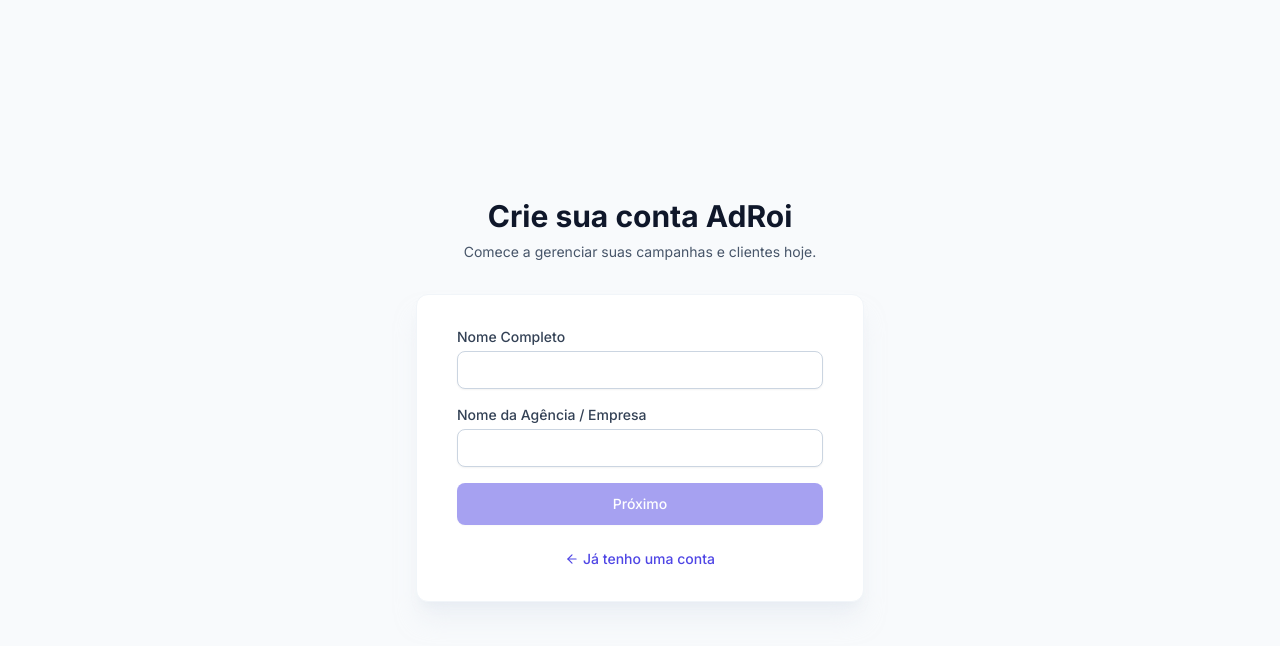
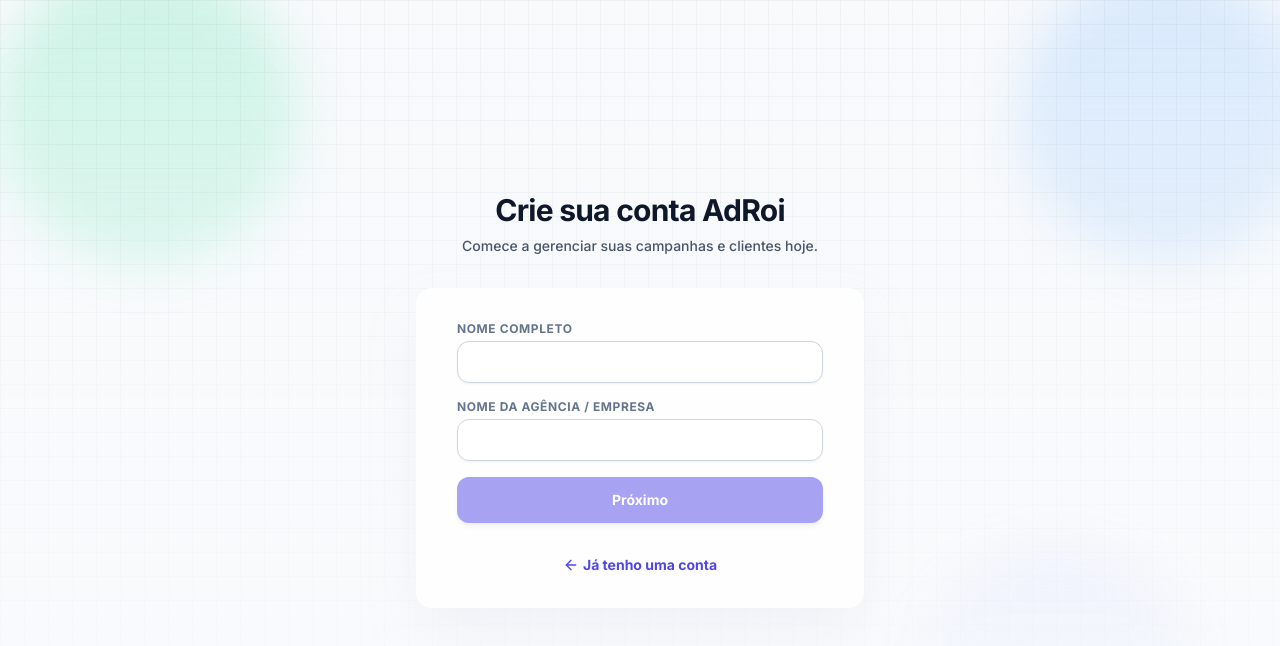
Before and after one commit to EduardoKainan/adroi, a React (Vite) app: page / in a window 1280 px wide. Both pictures are taken after a click on the button "Criar conta grátis". Shown: the top 646 px of the page. Built offline with nearby package versions, Linux system fonts and the light colour scheme; no server answers.

Commit message:
feat: Add animated background to auth pages
Introduces a dynamic, animated background with gradient blobs and a grid overlay to the Login and Register pages. This enhances the user interface and provides a more engaging visual experience.

```diff
--- a/components/Register.tsx
+++ b/components/Register.tsx
@@ -46,18 +46,47 @@
   };
 
   return (
-    <div className="min-h-screen bg-slate-50 flex flex-col justify-center py-12 sm:px-6 lg:px-8">
-      <div className="sm:mx-auto sm:w-full sm:max-w-md">
-        <h2 className="text-center text-3xl font-extrabold text-slate-900">
+    <div className="min-h-screen relative flex flex-col justify-center py-12 sm:px-6 lg:px-8 overflow-hidden bg-slate-50">
+
+      {/* --- TECH ANALYTICS BACKGROUND START --- */}
+      <style>{`
+        @keyframes blob {
+          0% { transform: translate(0px, 0px) scale(1); }
+          33% { transform: translate(30px, -50px) scale(1.1); }
+          66% { transform: translate(-20px, 20px) scale(0.9); }
+          100% { transform: translate(0px, 0px) scale(1); }
+        }
+        .animate-blob {
+          animation: blob 7s infinite;
+        }
+        .animation-delay-2000 {
+          animation-delay: 2s;
+        }
+        .animation-delay-4000 {
+          animation-delay: 4s;
+        }
+      `}</style>
+
+      <div className="absolute inset-0 z-0">
+        <div className="absolute inset-0 bg-[linear-gradient(to_right,#80808012_1px,transparent_1px),linear-gradient(to_bottom,#80808012_1px,transparent_1px)] bg-[size:24px_24px]"></div>
+        <div className="absolute top-0 -right-4 w-72 h-72 bg-blue-300 rounded-full mix-blend-multiply filter blur-xl opacity-30 animate-blob"></div>
+        <div className="absolute top-0 -left-4 w-72 h-72 bg-emerald-300 rounded-full mix-blend-multiply filter blur-xl opacity-30 animate-blob animation-delay-2000"></div>
+        <div className="absolute -bottom-8 right-20 w-72 h-72 bg-indigo-300 rounded-full mix-blend-multiply filter blur-xl opacity-30 animate-blob animation-delay-4000"></div>
+        <div className="absolute inset-0 bg-gradient-to-b from-transparent via-slate-50/50 to-slate-50"></div>
+      </div>
+      {/* --- TECH ANALYTICS BACKGROUND END --- */}
+
+      <div className="relative z-10 sm:mx-auto sm:w-full sm:max-w-md">
+        <h2 className="text-center text-3xl font-extrabold text-slate-900 tracking-tight">
           Crie sua conta AdRoi
         </h2>
-        <p className="mt-2 text-center text-sm text-slate-600">
+        <p className="mt-2 text-center text-sm text-slate-600 font-medium">
           Comece a gerenciar suas campanhas e clientes hoje.
         </p>
       </div>
 
-      <div className="mt-8 sm:mx-auto sm:w-full sm:max-w-md">
-        <div className="bg-white py-8 px-4 shadow-xl shadow-slate-200/50 sm:rounded-xl sm:px-10 border border-slate-100">
+      <div className="mt-8 sm:mx-auto sm:w-full sm:max-w-md relative z-10">
+        <div className="bg-white/80 backdrop-blur-xl py-8 px-4 shadow-2xl shadow-slate-200/50 sm:rounded-2xl sm:px-10 border border-white/50">
           <form className="space-y-6" onSubmit={handleRegister}>
             {error && (
               <div className="bg-red-50 text-red-600 text-sm p-3 rounded-lg border border-red-100">
@@ -68,21 +97,21 @@
             {step === 1 && (
               <div className="space-y-4 animate-in fade-in slide-in-from-right-4">
                  <div>
-                    <label className="block text-sm font-medium text-slate-700">Nome Completo</label>
+                    <label className="block text-xs font-bold text-slate-500 uppercase tracking-wider mb-1">Nome Completo</label>
                     <input
                       required
                       type="text"
-                      className="mt-1 block w-full px-3 py-2 border border-slate-300 rounded-lg shadow-sm focus:ring-indigo-500 focus:border-indigo-500 sm:text-sm outline-none"
+                      className="block w-full px-3 py-2.5 border border-slate-300 rounded-xl shadow-sm focus:ring-indigo-500 focus:border-indigo-500 sm:text-sm outline-none bg-white/50"
                       value={formData.fullName}
                       onChange={e => setFormData({...formData, fullName: e.target.value})}
                     />
                  </div>
                  <div>
-                    <label className="block text-sm font-medium text-slate-700">Nome da Agência / Empresa</label>
+                    <label className="block text-xs font-bold text-slate-500 uppercase tracking-wider mb-1">Nome da Agência / Empresa</label>
                     <input
                       required
                       type="text"
-                      className="mt-1 block w-full px-3 py-2 border border-slate-300 rounded-lg shadow-sm focus:ring-indigo-500 focus:border-indigo-500 sm:text-sm outline-none"
+                      className="block w-full px-3 py-2.5 border border-slate-300 rounded-xl shadow-sm focus:ring-indigo-500 focus:border-indigo-500 sm:text-sm outline-none bg-white/50"
                       value={formData.companyName}
                       onChange={e => setFormData({...formData, companyName: e.target.value})}
                     />
@@ -91,7 +120,7 @@
                     type="button"
                     onClick={() => setStep(2)}
                     disabled={!formData.fullName || !formData.companyName}
-                    className="w-full flex justify-center py-2.5 px-4 border border-transparent rounded-lg shadow-sm text-sm font-medium text-white bg-indigo-600 hover:bg-indigo-700 disabled:opacity-50 transition-colors"
+                    className="w-full flex justify-center py-3 px-4 border border-transparent rounded-xl shadow-md text-sm font-bold text-white bg-indigo-600 hover:bg-indigo-700 disabled:opacity-50 transition-all transform hover:scale-[1.02]"
                   >
                     Próximo
                   </button>
@@ -101,49 +130,49 @@
             {step === 2 && (
                <div className="space-y-4 animate-in fade-in slide-in-from-right-4">
                   <div>
-                    <label className="block text-sm font-medium text-slate-700">Email</label>
+                    <label className="block text-xs font-bold text-slate-500 uppercase tracking-wider mb-1">Email</label>
                     <input
                       required
                       type="email"
-                      className="mt-1 block w-full px-3 py-2 border border-slate-300 rounded-lg shadow-sm focus:ring-indigo-500 focus:border-indigo-500 sm:text-sm outline-none"
+                      className="block w-full px-3 py-2.5 border border-slate-300 rounded-xl shadow-sm focus:ring-indigo-500 focus:border-indigo-500 sm:text-sm outline-none bg-white/50"
                       value={formData.email}
                       onChange={e => setFormData({...formData, email: e.target.value})}
                     />
                   </div>
                   <div>
-                    <label className="block text-sm font-medium text-slate-700">Senha</label>
+                    <label className="block text-xs font-bold text-slate-500 uppercase tracking-wider mb-1">Senha</label>
                     <input
                       required
                       type="password"
-                      className="mt-1 block w-full px-3 py-2 border border-slate-300 rounded-lg shadow-sm focus:ring-indigo-500 focus:border-indigo-500 sm:text-sm outline-none"
+                      className="block w-full px-3 py-2.5 border border-slate-300 rounded-xl shadow-sm focus:ring-indigo-500 focus:border-indigo-500 sm:text-sm outline-none bg-white/50"
                       value={formData.password}
                       onChange={e => setFormData({...formData, password: e.target.value})}
                     />
                   </div>
 
-                  <div className="flex gap-3">
+                  <div className="flex gap-3 pt-2">
                     <button
                         type="button"
                         onClick={() => setStep(1)}
-                        className="flex-1 py-2.5 px-4 border border-slate-300 rounded-lg text-sm font-medium text-slate-700 hover:bg-slate-50 transition-colors"
+                        className="flex-1 py-3 px-4 border border-slate-300 rounded-xl text-sm font-bold text-slate-600 hover:bg-slate-50 transition-colors"
                     >
                         Voltar
                     </button>
                     <button
                         type="submit"
                         disabled={loading}
-                        className="flex-1 py-2.5 px-4 border border-transparent rounded-lg shadow-sm text-sm font-medium text-white bg-indigo-600 hover:bg-indigo-700 disabled:opacity-70 transition-colors flex justify-center items-center gap-2"
+                        className="flex-1 py-3 px-4 border border-transparent rounded-xl shadow-md text-sm font-bold text-white bg-indigo-600 hover:bg-indigo-700 disabled:opacity-70 transition-all transform hover:scale-[1.02] flex justify-center items-center gap-2"
                     >
-                        {loading ? <Loader2 className="animate-spin" size={18} /> : 'Finalizar Cadastro'}
+                        {loading ? <Loader2 className="animate-spin" size={18} /> : 'Finalizar'}
                     </button>
                   </div>
                </div>
             )}
           </form>
 
-          <div className="mt-6 text-center">
-              <button onClick={onLoginClick} className="text-sm font-medium text-indigo-600 hover:text-indigo-500 flex items-center justify-center gap-1 mx-auto">
-                 <ArrowLeft size={14} /> Já tenho uma conta
+          <div className="mt-8 text-center">
+              <button onClick={onLoginClick} className="text-sm font-bold text-indigo-600 hover:text-indigo-500 flex items-center justify-center gap-1 mx-auto transition-colors">
+                 <ArrowLeft size={16} /> Já tenho uma conta
               </button>
           </div>
         </div>
```
Also changed, not shown: components/Login.tsx (+55 -16 lines).
